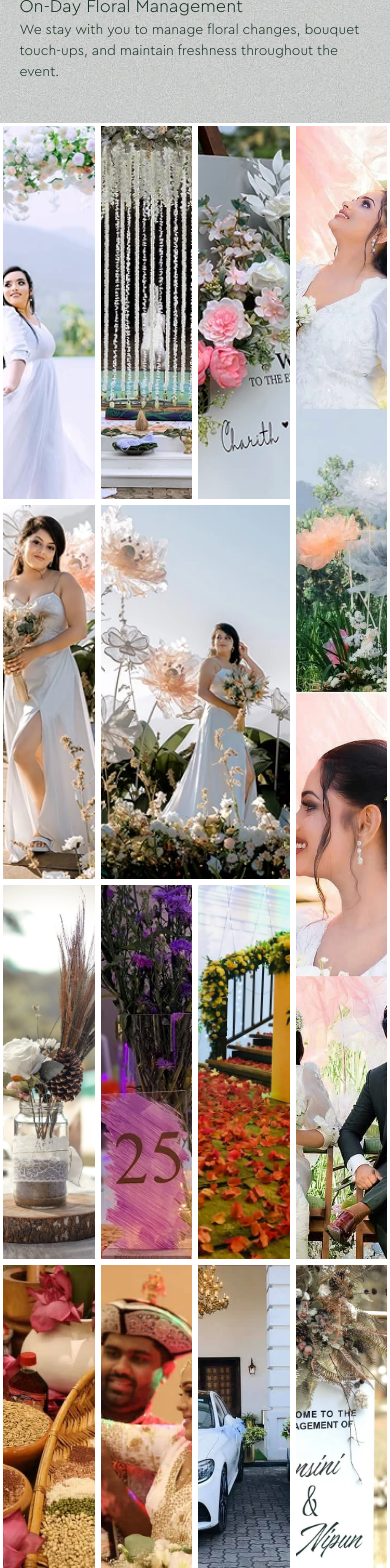
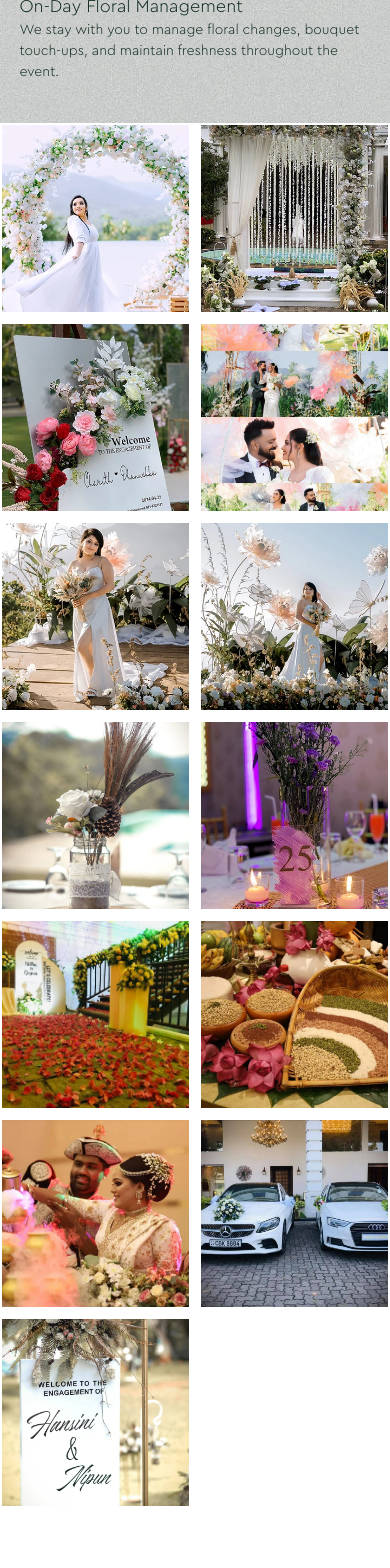
Before and after one commit to donkavindu/90-Flora, a Next.js app: page / in a window 390 px wide. Shown: the part 5860-7428 px from the top of the page. Built offline with nearby package versions, Linux system fonts and the light colour scheme.

Commit message:
portfolio m-responsive

```diff
--- a/components/Portfolio.jsx
+++ b/components/Portfolio.jsx
@@ -15,103 +15,103 @@
 
 const Portfolio = ({id}) => {
   return (
-    <div id={id} className="w-full h-[180vh]">
-      <div className="grid h-full grid-cols-4 grid-rows-4">
+    <div id={id} className="w-full h-auto lg:h-[180vh]">
+      <div className="grid h-full grid-cols-2 gap-2 sm:grid-cols-3 lg:grid-cols-4 grid-rows-auto lg:grid-rows-4 lg:gap-0">
         {/* First column */}
-        <div className="overflow-hidden bg-blue-200 border-white group border-3">
+        <div className="overflow-hidden bg-blue-200 border-2 border-white group lg:border-3 aspect-square lg:aspect-auto">
             <Image
               src={portfolioImage1}
               alt="portfolioimg1"
               className="object-cover w-full h-full transition-transform duration-300 group-hover:scale-110"
             />
         </div>
-        <div className="overflow-hidden bg-blue-200 border-white group border-3">
+        <div className="overflow-hidden bg-blue-200 border-2 border-white group lg:border-3 aspect-square lg:aspect-auto">
             <Image
               src={portfolioImage2}
-              alt="portfolioimg1"
+              alt="portfolioimg2"
               className="object-cover w-full h-full transition-transform duration-300 group-hover:scale-110"
             />
         </div>
-        <div className="overflow-hidden bg-blue-200 border-white group border-3">
+        <div className="overflow-hidden bg-blue-200 border-2 border-white group lg:border-3 aspect-square lg:aspect-auto">
             <Image
               src={portfolioImage3}
-              alt="portfolioimg1"
+              alt="portfolioimg3"
               className="object-cover w-full h-full transition-transform duration-300 group-hover:scale-110"
             />
         </div>
-        <div className="row-span-3 overflow-hidden bg-blue-200 border-white group border-3">
+        <div className="overflow-hidden bg-blue-200 border-2 border-white group lg:border-3 aspect-square lg:aspect-auto lg:row-span-3">
             <Image
               src={portfolioImage4}
-              alt="portfolioimg1"
+              alt="portfolioimg4"
               className="object-cover w-full h-full transition-transform duration-300 group-hover:scale-110"
             />
         </div>
 
         {/* Second column */}
-        <div className="overflow-hidden bg-green-200 border-white group border-3">
+        <div className="overflow-hidden bg-green-200 border-2 border-white group lg:border-3 aspect-square lg:aspect-auto">
             <Image
               src={portfolioImage5}
-              alt="portfolioimg1"
+              alt="portfolioimg5"
               className="object-cover w-full h-full transition-transform duration-300 group-hover:scale-110"
             />
         </div>
-        <div className="col-span-2 overflow-hidden bg-green-200 border-white group border-3">
+        <div className="overflow-hidden bg-green-200 border-2 border-white group lg:border-3 aspect-square lg:aspect-auto lg:col-span-2">
             <Image
               src={portfolioImage6}
-              alt="portfolioimg1"
+              alt="portfolioimg6"
               className="object-cover w-full h-full transition-transform duration-300 group-hover:scale-110"
             />
         </div>
 
         {/* Third column */}
-        <div className="overflow-hidden bg-yellow-200 border-white group border-3">
+        <div className="overflow-hidden bg-yellow-200 border-2 border-white group lg:border-3 aspect-square lg:aspect-auto">
             <Image
               src={portfolioImage7}
-              alt="portfolioimg1"
+              alt="portfolioimg7"
               className="object-cover w-full h-full transition-transform duration-300 group-hover:scale-110"
             />
         </div>
-        <div className="overflow-hidden bg-yellow-200 border-white group border-3">
+        <div className="overflow-hidden bg-yellow-200 border-2 border-white group lg:border-3 aspect-square lg:aspect-auto">
             <Image
               src={portfolioImage8}
-              alt="portfolioimg1"
+              alt="portfolioimg8"
               className="object-cover w-full h-full transition-transform duration-300 group-hover:scale-110"
             />
         </div>
-        <div className="overflow-hidden bg-yellow-200 border-white group border-3">
+        <div className="overflow-hidden bg-yellow-200 border-2 border-white group lg:border-3 aspect-square lg:aspect-auto">
             <Image
               src={portfolioImage9}
-              alt="portfolioimg1"
+              alt="portfolioimg9"
               className="object-cover w-full h-full transition-transform duration-300 group-hover:scale-110"
             />
         </div>
 
         {/* Fourth column */}
-        <div className="overflow-hidden bg-purple-200 border-white group border-3">
+        <div className="overflow-hidden bg-purple-200 border-2 border-white group lg:border-3 aspect-square lg:aspect-auto">
             <Image
               src={portfolioImage10}
-              alt="portfolioimg1"
+              alt="portfolioimg10"
               className="object-cover w-full h-full transition-transform duration-300 group-hover:scale-110"
             />
         </div>
-        <div className="overflow-hidden bg-purple-200 border-white group border-3">
+        <div className="overflow-hidden bg-purple-200 border-2 border-white group lg:border-3 aspect-square lg:aspect-auto">
             <Image
               src={portfolioImage11}
-              alt="portfolioimg1"
+              alt="portfolioimg11"
               className="object-cover w-full h-full transition-transform duration-300 group-hover:scale-110"
             />
         </div>
-        <div className="overflow-hidden bg-purple-200 border-white group border-3">
+        <div className="overflow-hidden bg-purple-200 border-2 border-white group lg:border-3 aspect-square lg:aspect-auto">
             <Image
               src={portfolioImage12}
-              alt="portfolioimg1"
+              alt="portfolioimg12"
               className="object-cover w-full h-full transition-transform duration-300 group-hover:scale-110"
             />
         </div>
-        <div className="overflow-hidden bg-purple-200 border-white group border-3">
+        <div className="overflow-hidden bg-purple-200 border-2 border-white group lg:border-3 aspect-square lg:aspect-auto">
             <Image
               src={portfolioImage13}
-              alt="portfolioimg1"
+              alt="portfolioimg13"
               className="object-cover w-full h-full transition-transform duration-300 group-hover:scale-110"
             />
         </div>
```
